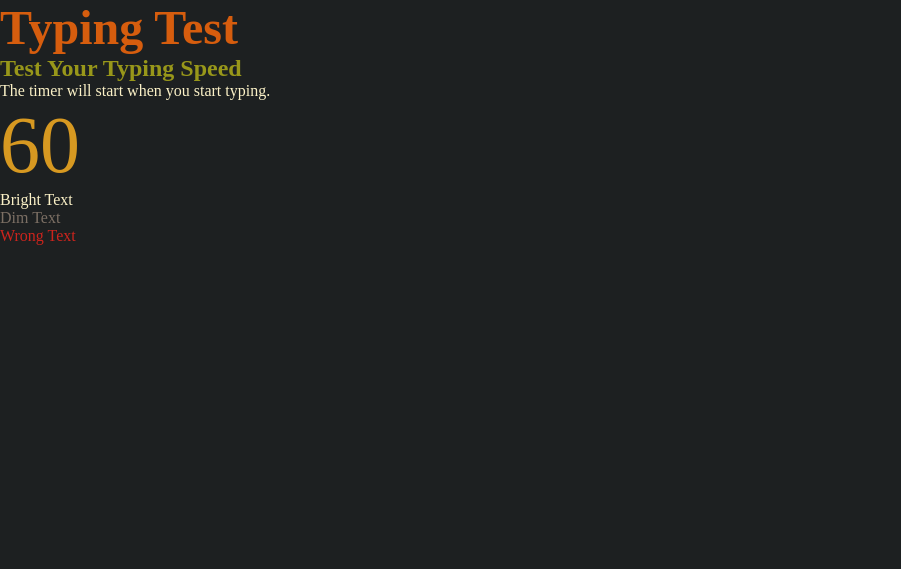
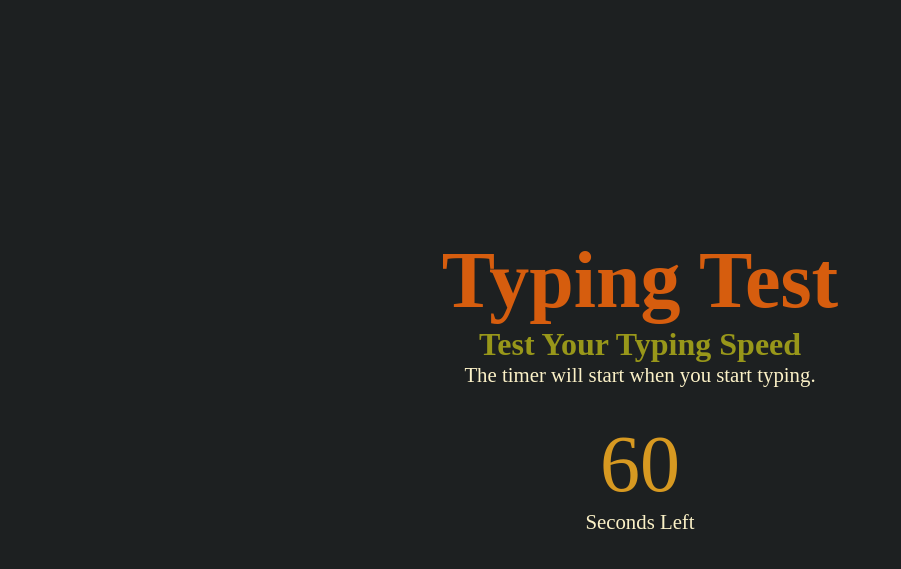
Before and after one commit to gestylinaga/typing-test, a plain HTML site: page index.html in a window 1280 px wide. Shown: the whole page, without its empty margins (0-901 px from the left). Drawn offline with Linux system fonts and the light colour scheme.

Commit message:
chore: add basic styling

```diff
--- a/index.html
+++ b/index.html
@@ -7,13 +7,25 @@
     <link href="./style.css" rel="stylesheet">
   </head>
   <body>
+    <section>
       <h1>Typing Test</h1>
       <h2>Test Your Typing Speed</h2>
       <p class="bright">The timer will start when you start typing.</p>
+    </section>
+    <section>
       <div id="timer"></div>
+      <p class="bright">Seconds Left</p>
+    </section>
+
+    <section id="text-prompt"></section>
+
+    <!--
+    <section>
       <p class="bright">Bright Text</p>
       <p class="dull">Dim Text</p>
       <p class="wrong">Wrong Text</p>
+    </section>
+    -->
   </body>
   <script src="./script.js"></script>
 </html>
--- a/style.css
+++ b/style.css
@@ -40,15 +40,29 @@
 body {
   background-color: var(--bg);
   color: var(--bg4);
+  min-height: 100vh;
+  display: flex;
+  flex-direction: column;
+  justify-content: center;
+  align-items: center;
+  text-align: center;
+  gap: 2rem;
 }
 
 h1 {
   color: var(--orange1);
-  font-size: 3rem;
+  font-size: 5rem;
 }
+
 h2 {
   color: var(--green1);
+  font-size: 2rem;
 }
+
+p {
+  font-size: 1.3rem;
+}
+
 #timer {
   font-size: 5rem;
   color: var(--yellow1);
```
Lines whose indentation alone changed are shown as unchanged.
